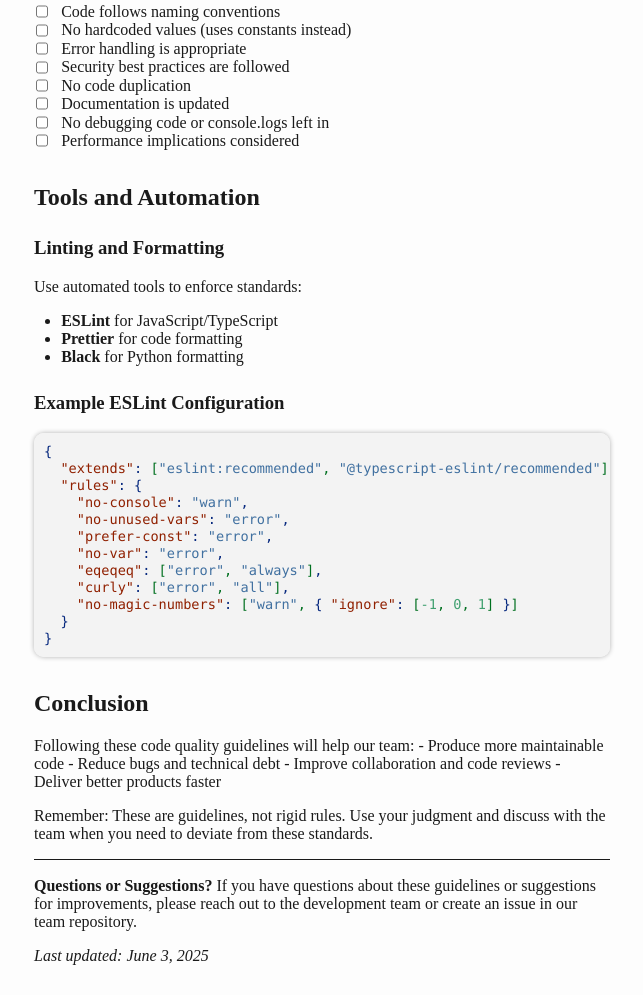
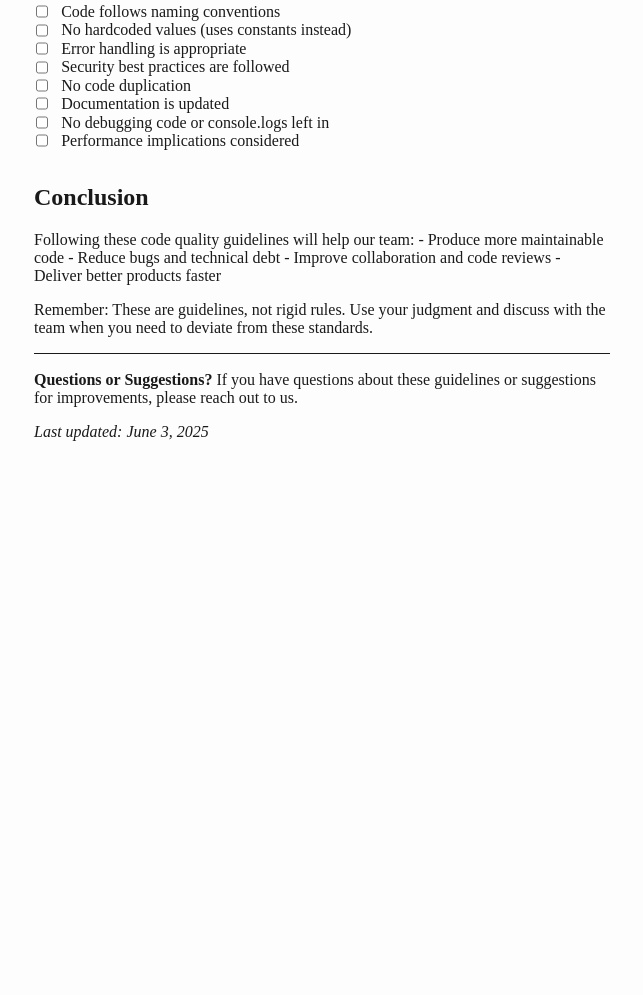
Before and after one commit to AxonBuild/AxonBuild, a plain HTML site: page code-quality/index.html in a window 1280 px wide. Shown: the part 11005-12000 px from the top of the page, without its empty margins (318-961 px from the left). After the commit the page ends 11512 px from the top, so only its background shows below. Drawn offline with Linux system fonts and the light colour scheme.

Commit message:
minor updates

```diff
--- a/code-quality/index.html
+++ b/code-quality/index.html
@@ -1114,30 +1114,6 @@
     <li><label><input type="checkbox" />Performance implications
         considered</label></li>
   </ul>
-  <h2 id="tools-and-automation">Tools and Automation</h2>
-  <h3 id="linting-and-formatting">Linting and Formatting</h3>
-  <p>Use automated tools to enforce standards:</p>
-  <ul>
-    <li><strong>ESLint</strong> for JavaScript/TypeScript</li>
-    <li><strong>Prettier</strong> for code formatting</li>
-    <li><strong>Black</strong> for Python formatting</li>
-  </ul>
-  <h3 id="example-eslint-configuration">Example ESLint Configuration</h3>
-  <div class="sourceCode" id="cb18">
-    <pre
-      class="sourceCode json"><code class="sourceCode json"><span id="cb18-1"><a href="#cb18-1" aria-hidden="true" tabindex="-1"></a><span class="fu">{</span></span>
-<span id="cb18-2"><a href="#cb18-2" aria-hidden="true" tabindex="-1"></a>  <span class="dt">&quot;extends&quot;</span><span class="fu">:</span> <span class="ot">[</span><span class="st">&quot;eslint:recommended&quot;</span><span class="ot">,</span> <span class="st">&quot;@typescript-eslint/recommended&quot;</span><span class="ot">]</span><span class="fu">,</span></span>
-<span id="cb18-3"><a href="#cb18-3" aria-hidden="true" tabindex="-1"></a>  <span class="dt">&quot;rules&quot;</span><span class="fu">:</span> <span class="fu">{</span></span>
-<span id="cb18-4"><a href="#cb18-4" aria-hidden="true" tabindex="-1"></a>    <span class="dt">&quot;no-console&quot;</span><span class="fu">:</span> <span class="st">&quot;warn&quot;</span><span class="fu">,</span></span>
-<span id="cb18-5"><a href="#cb18-5" aria-hidden="true" tabindex="-1"></a>    <span class="dt">&quot;no-unused-vars&quot;</span><span class="fu">:</span> <span class="st">&quot;error&quot;</span><span class="fu">,</span></span>
-<span id="cb18-6"><a href="#cb18-6" aria-hidden="true" tabindex="-1"></a>    <span class="dt">&quot;prefer-const&quot;</span><span class="fu">:</span> <span class="st">&quot;error&quot;</span><span class="fu">,</span></span>
-<span id="cb18-7"><a href="#cb18-7" aria-hidden="true" tabindex="-1"></a>    <span class="dt">&quot;no-var&quot;</span><span class="fu">:</span> <span class="st">&quot;error&quot;</span><span class="fu">,</span></span>
-<span id="cb18-8"><a href="#cb18-8" aria-hidden="true" tabindex="-1"></a>    <span class="dt">&quot;eqeqeq&quot;</span><span class="fu">:</span> <span class="ot">[</span><span class="st">&quot;error&quot;</span><span class="ot">,</span> <span class="st">&quot;always&quot;</span><span class="ot">]</span><span class="fu">,</span></span>
-<span id="cb18-9"><a href="#cb18-9" aria-hidden="true" tabindex="-1"></a>    <span class="dt">&quot;curly&quot;</span><span class="fu">:</span> <span class="ot">[</span><span class="st">&quot;error&quot;</span><span class="ot">,</span> <span class="st">&quot;all&quot;</span><span class="ot">]</span><span class="fu">,</span></span>
-<span id="cb18-10"><a href="#cb18-10" aria-hidden="true" tabindex="-1"></a>    <span class="dt">&quot;no-magic-numbers&quot;</span><span class="fu">:</span> <span class="ot">[</span><span class="st">&quot;warn&quot;</span><span class="ot">,</span> <span class="fu">{</span> <span class="dt">&quot;ignore&quot;</span><span class="fu">:</span> <span class="ot">[</span><span class="dv">-1</span><span class="ot">,</span> <span class="dv">0</span><span class="ot">,</span> <span class="dv">1</span><span class="ot">]</span> <span class="fu">}</span><span class="ot">]</span></span>
-<span id="cb18-11"><a href="#cb18-11" aria-hidden="true" tabindex="-1"></a>  <span class="fu">}</span></span>
-<span id="cb18-12"><a href="#cb18-12" aria-hidden="true" tabindex="-1"></a><span class="fu">}</span></span></code></pre>
-  </div>
   <h2 id="conclusion">Conclusion</h2>
   <p>Following these code quality guidelines will help our team: - Produce
     more maintainable code - Reduce bugs and technical debt - Improve
@@ -1148,7 +1124,7 @@
   <hr />
   <p><strong>Questions or Suggestions?</strong> If you have questions
     about these guidelines or suggestions for improvements, please reach out
-    to the development team or create an issue in our team repository.</p>
+    to us.</p>
   <p><em>Last updated: June 3, 2025</em></p>
 </body>
 
```
